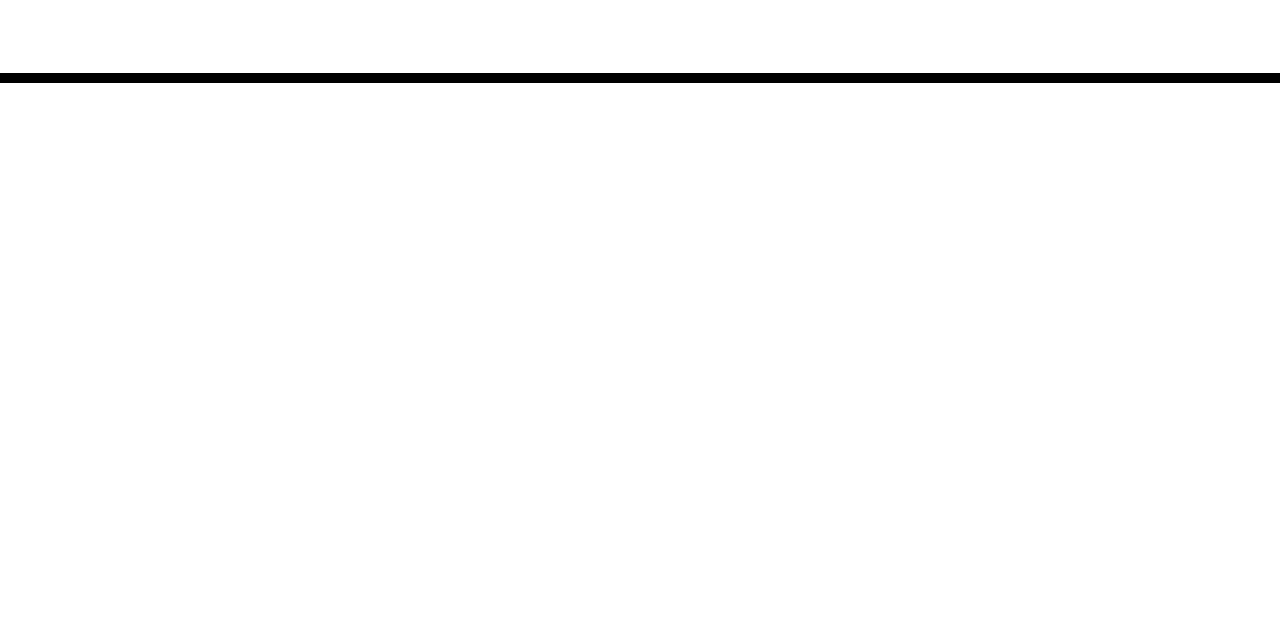
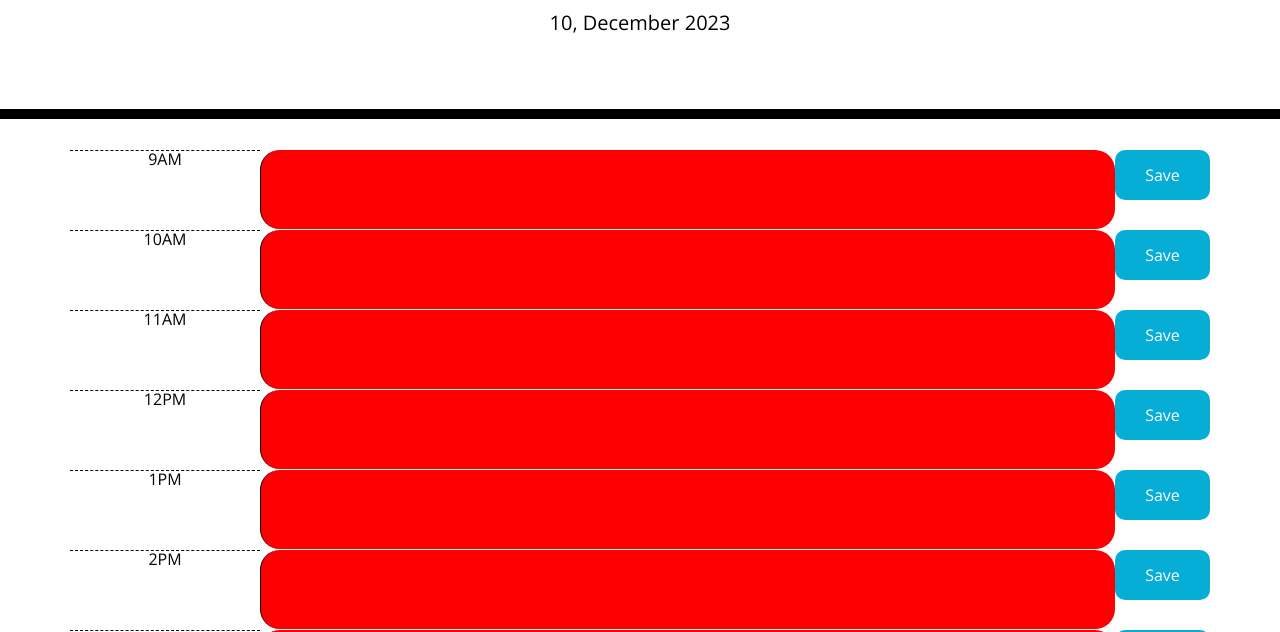
Before and after one commit to noah-sheldon/daily-planner, a plain HTML site: page index.html in a window 1280 px wide. Shown: the part 168-800 px from the top of the page. Drawn offline with nearby package versions, Linux system fonts and the light colour scheme.

Commit message:
Added hour,task,Btn. Fixed localStorage, Added colour by hour

```diff
--- /dev/null
+++ b/assets/js/index.js
@@ -0,0 +1,56 @@
+var today = dayjs().format("D, MMMM YYYY");
+var container = $(".container");
+let tasksMap = getTasks();
+
+$("#currentDay").text(today);
+
+for (let i = 9; i < 24; i++) {
+  // Current hour
+  let hour = dayjs().hour(i).format("hA");
+
+  let row = $("<div>").addClass("row time-block");
+  container.append(row);
+
+  let hourDiv = $("<div>").addClass("col-md-2 hour").text(hour);
+
+  let textArea = $("<textarea>").addClass("col-md-9 description").attr("id", i);
+  if (tasksMap[hour]) {
+    textArea.val(tasksMap[hour]);
+  }
+
+  let saveBtn = $("<button>").addClass("col-md-1 saveBtn").text("Save");
+
+  row.append(hourDiv, textArea, saveBtn, $('<br>'));
+
+  if (+dayjs().hour(i).format("H") < dayjs().hour()) {
+    $("#"+i).css("background", "red");
+  } else if (+dayjs().hour(i).format("H") === dayjs().hour()) {
+    $("#"+i).css("background", "grey");
+  } else {
+    $("#"+i).css("background", "green");
+  }
+}
+
+$(".saveBtn").on("click", function (event) {
+  event.preventDefault();
+  let task = $(this).siblings(".description").val();
+  let hour = $(this).siblings(".hour").text();
+
+  task = task.trim();
+
+  if (task === "") {
+    alert("Please enter a task!");
+    return;
+  } else {
+    tasksMap[hour] = task;
+    localStorage.setItem("tasksMap", JSON.stringify(tasksMap));
+  }
+});
+
+function getTasks() {
+  if ("tasksMap" in localStorage) {
+    return JSON.parse(localStorage.getItem("tasksMap"));
+  } else {
+    return {};
+  }
+}
--- a/assets/styles/style.css
+++ b/assets/styles/style.css
@@ -2,6 +2,10 @@ body {
   font-family: 'Open Sans', sans-serif;
   font-size: 16px;
   line-height: 1;
+}
+
+.container{
+  margin-top: 30px;
 }
 
 textarea {
@@ -11,6 +15,11 @@ textarea {
   color: #000000;
   border-left: 1px solid black;
   padding: 10px;
+}
+
+textarea:hover{
+  border-left: 1px solid #000000;
+
 }
 
 header {
@@ -24,6 +33,7 @@ header {
 
 .description {
   white-space: pre-wrap;
+  border-radius: 20px;
 }
 
 .time-block {
@@ -59,14 +69,42 @@ header {
 }
 
 .saveBtn {
-  border-left: 1px solid black;
-  border-top-right-radius: 15px;
-  border-bottom-right-radius: 15px;
-  background-color: #06aed5;
-  color: white;
+  height: 50px;
+  border: none;
+  outline: none;
+  color: #fff;
+  background: #06aed5;
+  cursor: pointer;
+  position: relative;
+  z-index: 0;
+  border-radius: 10px;
 }
 
-.saveBtn i:hover {
-  font-size: 20px;
-  transition: all 0.3s ease-in-out;
+.saveBtn:before {
+  content: '';
+  background: linear-gradient(45deg, rgba(2,0,36,1) 0%, rgba(89,176,255,1) 48%, rgba(0,212,255,1) 100%);
+  position: absolute;
+  top: -2px;
+  left:-2px;
+  background-size: 400%;
+  z-index: -1;
+  filter: blur(5px);
+  width: calc(100% + 4px);
+  height: calc(100% + 4px);
+  animation: glowing 20s linear infinite;
+  opacity: 0;
+  transition: opacity .3s ease-in-out;
+  border-radius: 10px;
 }
+
+.saveBtn:active {
+  color: rgb(2,0,36);
+}
+
+.saveBtn:active:after {
+  background: transparent;
+}
+
+.saveBtn:hover:before {
+  opacity: 0.6;
+}
--- a/index.html
+++ b/index.html
@@ -1,25 +1,15 @@
 <!DOCTYPE html>
 <html lang="en-gb">
+
 <head>
   <meta charset="UTF-8" />
   <meta name="viewport" content="width=device-width, initial-scale=1.0" />
   <meta http-equiv="X-UA-Compatible" content="ie=edge" />
-    <link
-      href="https://cdn.jsdelivr.net/npm/bootstrap@5.3.0-alpha3/dist/css/bootstrap.min.css"
-      rel="stylesheet"
-      integrity="sha384-KK94CHFLLe+nY2dmCWGMq91rCGa5gtU4mk92HdvYe+M/SXH301p5ILy+dN9+nJOZ"
-      crossorigin="anonymous"
-      />
-    <link
-      rel="stylesheet"
-      href="https://use.fontawesome.com/releases/v5.8.1/css/all.css"
-      integrity="sha384-50oBUHEmvpQ+1lW4y57PTFmhCaXp0ML5d60M1M7uH2+nqUivzIebhndOJK28anvf"
-      crossorigin="anonymous"
-    />
-    <link
-      href="https://fonts.googleapis.com/css?family=Open+Sans&display=swap"
-      rel="stylesheet"
-    />
+  <link href="https://cdn.jsdelivr.net/npm/bootstrap@5.3.0-alpha3/dist/css/bootstrap.min.css" rel="stylesheet"
+    integrity="sha384-KK94CHFLLe+nY2dmCWGMq91rCGa5gtU4mk92HdvYe+M/SXH301p5ILy+dN9+nJOZ" crossorigin="anonymous" />
+  <link rel="stylesheet" href="https://use.fontawesome.com/releases/v5.8.1/css/all.css"
+    integrity="sha384-50oBUHEmvpQ+1lW4y57PTFmhCaXp0ML5d60M1M7uH2+nqUivzIebhndOJK28anvf" crossorigin="anonymous" />
+  <link href="https://fonts.googleapis.com/css?family=Open+Sans&display=swap" rel="stylesheet" />
   <link rel="stylesheet" href="./assets/styles/style.css" />
   <title>Work Day Scheduler</title>
 </head>
@@ -32,9 +22,15 @@
   </header>
   <div class="container">
     <!-- Timeblocks go here -->
+
+
   </div>
+
+
 
   <script src="https://cdnjs.cloudflare.com/ajax/libs/jquery/3.2.1/jquery.min.js"></script>
   <script src="https://cdn.jsdelivr.net/npm/dayjs@1/dayjs.min.js"></script>
+  <script src="./assets/js/index.js"></script>
 </body>
+
 </html>
```
Lines whose indentation alone changed are shown as unchanged.
